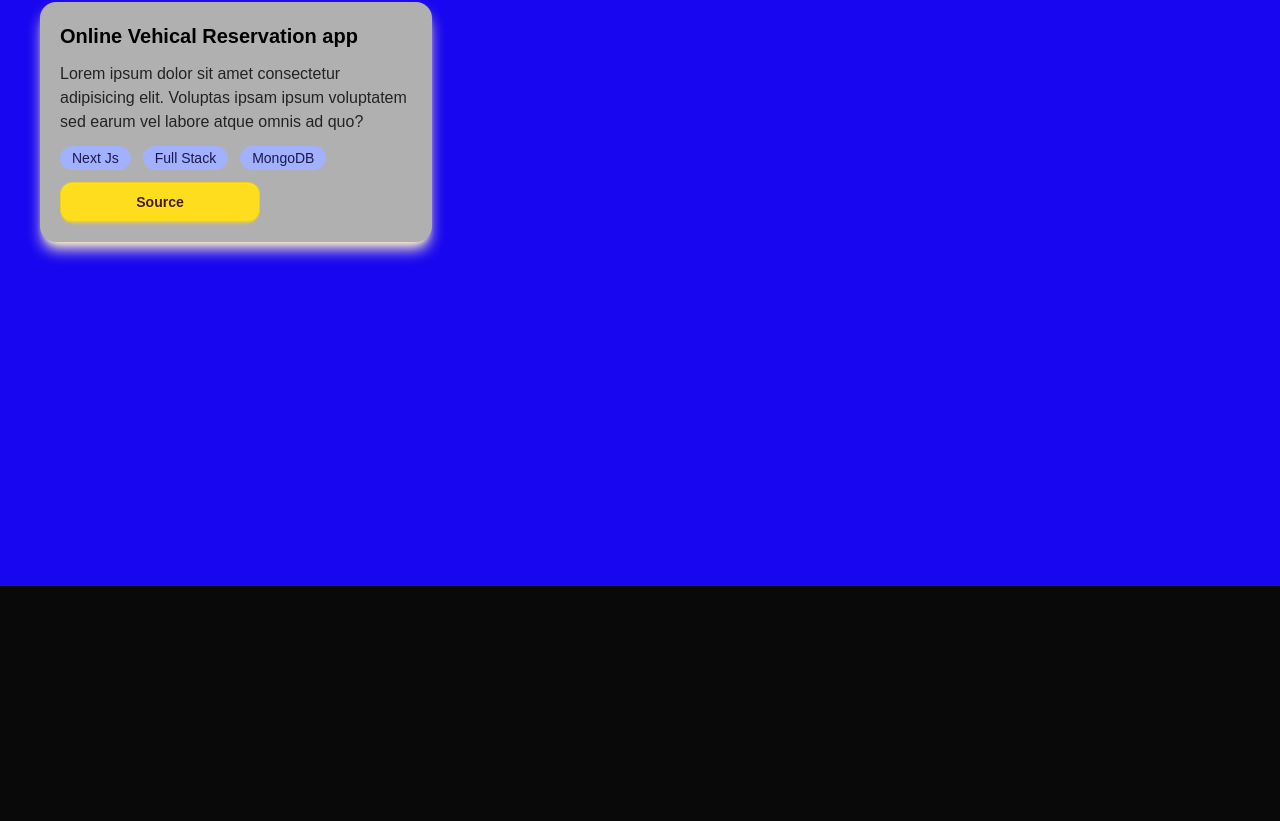
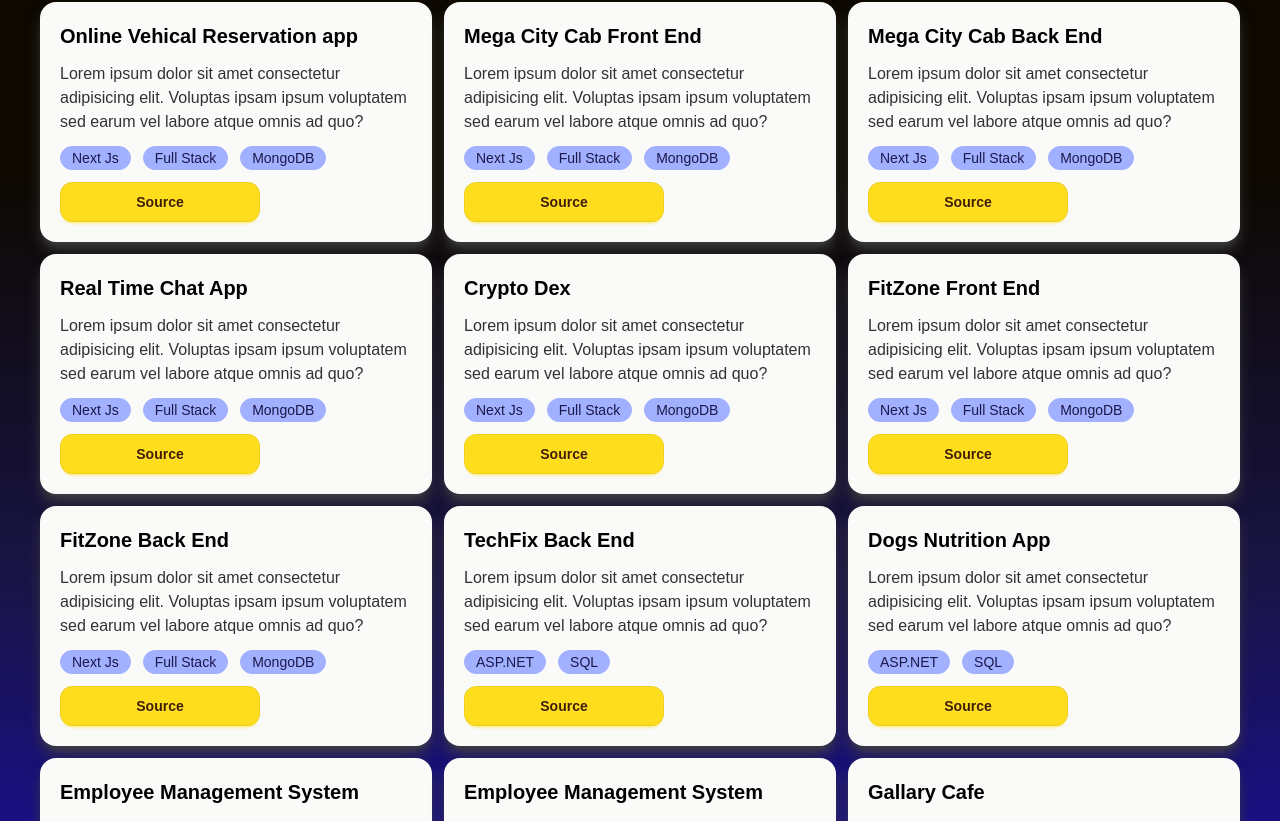
Before and after one commit to dinethjanitha/portfolio, a Next.js app: page /project in a window 1280 px wide. Shown: the part 214-1035 px from the top of the page. Before the commit the page ends 800 px from the top, so only its background shows below. Built offline with nearby package versions, Linux system fonts and the light colour scheme.

Commit message:
update layout enhance interfaces

```diff
--- a/src/app/layout.tsx
+++ b/src/app/layout.tsx
@@ -14,8 +14,8 @@ const geistMono = Geist_Mono({
 });
 
 export const metadata: Metadata = {
-  title: "Create Next App",
-  description: "Generated by create next app",
+  title: "Dineth Janitha",
+  description: "Dineth Janith dineth dinethjanitha",
 };
 
 export default function RootLayout({
@@ -28,12 +28,12 @@ export default function RootLayout({
       <body
         className={`${geistSans.variable} ${geistMono.variable} antialiased`}
       >
-        <main className=" relative h-screen" style={{
+        <main className=" relative" style={{
         background:
           "rgba(25,6,240,1)",
       }}>
         <div className="py-1 bg-amber-100 text-center text-black">
-          Still under the development!
+          This site still under the development!
         </div>
         <NavBar/>
         {children}
--- a/src/app/page.tsx
+++ b/src/app/page.tsx
@@ -3,7 +3,7 @@ import Hero from "./component/Hero";
 
 export default function Home() {
   return (
-        <div>
+        <div className=" h-screen">
           <Hero/>
         </div>
   );
--- a/src/app/project/ProjectList.tsx
+++ b/src/app/project/ProjectList.tsx
@@ -10,6 +10,101 @@ const ProjectList = () => {
       badges: ["Next Js", "Full Stack", "MongoDB"],
       link: "#",
     },
+
+    {
+      title: "Mega City Cab Front End",
+      description:
+        "Lorem ipsum dolor sit amet consectetur adipisicing elit. Voluptas ipsam ipsum voluptatem sed earum vel labore atque omnis ad quo?",
+      badges: ["Next Js", "Full Stack", "MongoDB"],
+      link: "#",
+    },
+
+    {
+      title: "Mega City Cab Back End",
+      description:
+        "Lorem ipsum dolor sit amet consectetur adipisicing elit. Voluptas ipsam ipsum voluptatem sed earum vel labore atque omnis ad quo?",
+      badges: ["Next Js", "Full Stack", "MongoDB"],
+      link: "#",
+    },
+
+
+    {
+      title: "Real Time Chat App",
+      description:
+        "Lorem ipsum dolor sit amet consectetur adipisicing elit. Voluptas ipsam ipsum voluptatem sed earum vel labore atque omnis ad quo?",
+      badges: ["Next Js", "Full Stack", "MongoDB"],
+      link: "#",
+    },
+
+    {
+      title: "Crypto Dex",
+      description:
+        "Lorem ipsum dolor sit amet consectetur adipisicing elit. Voluptas ipsam ipsum voluptatem sed earum vel labore atque omnis ad quo?",
+      badges: ["Next Js", "Full Stack", "MongoDB"],
+      link: "#",
+    },
+
+    {
+      title: "FitZone Front End",
+      description:
+        "Lorem ipsum dolor sit amet consectetur adipisicing elit. Voluptas ipsam ipsum voluptatem sed earum vel labore atque omnis ad quo?",
+      badges: ["Next Js", "Full Stack", "MongoDB"],
+      link: "#",
+    },
+
+    {
+      title: "FitZone Back End",
+      description:
+        "Lorem ipsum dolor sit amet consectetur adipisicing elit. Voluptas ipsam ipsum voluptatem sed earum vel labore atque omnis ad quo?",
+      badges: ["Next Js", "Full Stack", "MongoDB"],
+      link: "#",
+    },
+
+    {
+      title: "TechFix Back End",
+      description:
+        "Lorem ipsum dolor sit amet consectetur adipisicing elit. Voluptas ipsam ipsum voluptatem sed earum vel labore atque omnis ad quo?",
+      badges: ["ASP.NET", "SQL"],
+      link: "#",
+    },
+    {
+      title: "Dogs Nutrition App",
+      description:
+        "Lorem ipsum dolor sit amet consectetur adipisicing elit. Voluptas ipsam ipsum voluptatem sed earum vel labore atque omnis ad quo?",
+      badges: ["ASP.NET", "SQL"],
+      link: "#",
+    },
+    {
+      title: "Employee Management System",
+      description:
+        "Lorem ipsum dolor sit amet consectetur adipisicing elit. Voluptas ipsam ipsum voluptatem sed earum vel labore atque omnis ad quo?",
+      badges: ["EJS", "NodeJS"],
+      link: "#",
+    },
+    {
+      title: "Employee Management System",
+      description:
+        "Lorem ipsum dolor sit amet consectetur adipisicing elit. Voluptas ipsam ipsum voluptatem sed earum vel labore atque omnis ad quo?",
+      badges: ["EJS", "NodeJS"],
+      link: "#",
+    },
+    {
+      title: "Gallary Cafe",
+      description:
+        "Lorem ipsum dolor sit amet consectetur adipisicing elit. Voluptas ipsam ipsum voluptatem sed earum vel labore atque omnis ad quo?",
+      badges: ["EJS", "NodeJS"],
+      link: "#",
+    },
+
+    {
+      title: "Hospital MS",
+      description:
+        "Lorem ipsum dolor sit amet consectetur adipisicing elit. Voluptas ipsam ipsum voluptatem sed earum vel labore atque omnis ad quo?",
+      badges: ["EJS", "NodeJS"],
+      link: "#",
+    },
+
+
   ];
 
   return (
@@ -18,7 +113,7 @@ const ProjectList = () => {
         return (
           <div
             key={index}
-            className=" p-5 bg-[#b0b0b0] flex flex-col gap-3 rounded-2xl shadow-lg shadow-amber-100 "
+            className=" p-5 bg-stone-50 flex flex-col gap-3 rounded-2xl shadow-lg shadow-neutral-700 "
           >
             <h1 className=" text-black text-xl font-bold">
               {project.title}
--- a/src/app/project/page.tsx
+++ b/src/app/project/page.tsx
@@ -3,7 +3,11 @@ import ProjectList from './ProjectList'
 
 const page = () => {
   return (
-    <div className=' w-[1200px] mx-auto my-10'>
+    <div  style={{
+      background:
+        "linear-gradient(0deg, rgba(25,6,240,1) 2%, rgba(25,20,71,1) 50%, rgba(13,9,1,1) 79%)",
+    }}>
+      <div className=' w-[1200px] h-full mx-auto py-10' >
         <h2 className=' text-5xl'>Projects</h2>
         <div className=' relative transition-all ease-out duration-300 py-2 bg-amber-400 w-30 my-1 hover:w-43'></div>
 
@@ -11,6 +15,7 @@ const page = () => {
           <ProjectList/>
         </div>
     </div>
+    </div>
   )
 }
 
--- a/src/app/resume/page.tsx
+++ b/src/app/resume/page.tsx
@@ -1,9 +1,100 @@
-import React from 'react'
+import React from "react";
 
-const page = () => {
+const Resume = () => {
   return (
-    <div>page</div>
-  )
-}
+    <div
+      className=" h-screen"
+      style={{
+        background:
+          "linear-gradient(0deg, rgba(25,6,240,1) 2%, rgba(25,20,71,1) 50%, rgba(13,9,1,1) 79%)",
+      }}
+    >
+      <div className=" w-[1200px] mx-auto">
+        <h1 className=" text-5xl text-center pt-6">My Resume</h1>
 
-export default page
+        {/* <p>
+          Lorem ipsum dolor sit amet consectetur adipisicing elit. Inventore non
+          eos accusamus, blanditiis totam incidunt quo magni fugiat amet quaerat
+          dolores nostrum unde repudiandae optio, voluptate minus mollitia.
+          Fugiat, eos!
+        </p> */}
+        <h2 className="  text-4xl mt-5">Education</h2>
+        {/* <ul className=" w-80 mt-5">
+          <li className=" relative flex mb-2 gap-4  overflow-clip">
+            <div className=" before:absolute  before:left-[10px] before:rounded-4xl before:top-[26px] before:h-full  before:w-[3px]  before:bg-gray-400 ">
+              <svg
+                height="24"
+                width="24"
+                xmlns="http://www.w3.org/2000/svg"
+                className=""
+              >
+                <circle r="12" cx="12" cy="12" />
+              </svg>
+            </div>
+
+            <div className=" text-sm  ">
+              <p className="text-xl italic font-bold ">2023</p>
+              <p>
+                Lorem ipsum dolor sit amet, consectetur adipisicing elit. Autem,
+                ut modi nihil sed amet suscipit, nam dignissimos, porro deserunt
+                mollitia veniam soluta. Atque ab eius neque repudiandae, facere
+                amet corrupti?
+              </p>
+            </div>
+          </li>
+        </ul> */}
+
+        <div className="w-80 mt-5">
+          <div className="flex flex-row gap-4">
+            <div className="w-[24px] flex flex-col justify-center items-center  ">
+              <div className=" flex-none">
+                <svg
+                  height="24"
+                  width="24"
+                  xmlns="http://www.w3.org/2000/svg"
+                  className=""
+                >
+                  <circle r="12" cx="12" cy="12" fill="white" />
+                </svg>
+              </div>
+
+              <div className=" bg-amber-300 grow w-1 mt-1 rounded-2xl "></div>
+            </div>
+            <div className=" relative">
+              <p className=" text-2xl top-[-2000px]">2003</p>
+              <p>Lorem ipsum dolor sit amet, consectetur adipisicing elit. Possimus sequi quis eligendi officia aut inventore nulla sed, et tempore quas, autem modi placeat cumque vel assumenda debitis. Reiciendis, quod adipisci?</p>
+              <p className="3">Lorem ipsum dolor sit amet, consectetur adipisicing elit. Possimus sequi quis eligendi officia aut inventore nulla sed, et tempore quas, autem modi placeat cumque vel assumenda debitis. Reiciendis, quod adipisci?</p>
+            </div>
+          </div>
+        </div>
+
+        {/* <div className="w-80 mt-1 relative">
+          <div className="flex flex-col justify-start items-start ">
+                <div className=" flex flex-row flex-none gap-1">
+                  <svg
+                    height="24"
+                    width="24"
+                    xmlns="http://www.w3.org/2000/svg"
+                    className=""
+                  >
+                    <circle r="12" cx="12" cy="12" />
+                  </svg>
+
+                  <p className=" text-xl">2003</p>
+                </div>
+
+                <div className=" flex flex-row absolute left-3 top-7 gap-3">
+                  <div className=" bg-amber-300 grow w-4 mt-1 rounded-2xl "></div>
+                  <p>Lorem ipsum dolor sit amet, consectetur adipisicing elit. Possimus sequi quis eligendi officia aut inventore nulla sed, et tempore quas, autem modi placeat cumque vel assumenda debitis. Reiciendis, quod adipisci?</p>
+
+                </div>
+              </div>
+        </div> */}
+      </div>
+
+
+    </div>
+  );
+};
+
+export default Resume;
--- a/src/app/util/NavBar.tsx
+++ b/src/app/util/NavBar.tsx
@@ -33,7 +33,7 @@ const NavBar = () => {
             <NavBarLinks/>
           </ul>
         </div>
-        <a className="btn btn-ghost text-xl">Protfolie</a>
+        <a className="btn btn-ghost text-xl">Portfolie</a>
       </div>
       <div className="navbar-center hidden lg:flex">
         <ul className="menu menu-horizontal px-1 bg-neutral-800 rounded-2xl px-5 py-0">
```
Also changed, not shown: src/app/component/AboutMe.tsx (+47 -10 lines), src/app/component/Hero.tsx (+52 -20 lines), public/images/myimage.jpg (deleted), public/images/myphoto.jpg (added), src/app/component/timeline.module.css (added).
